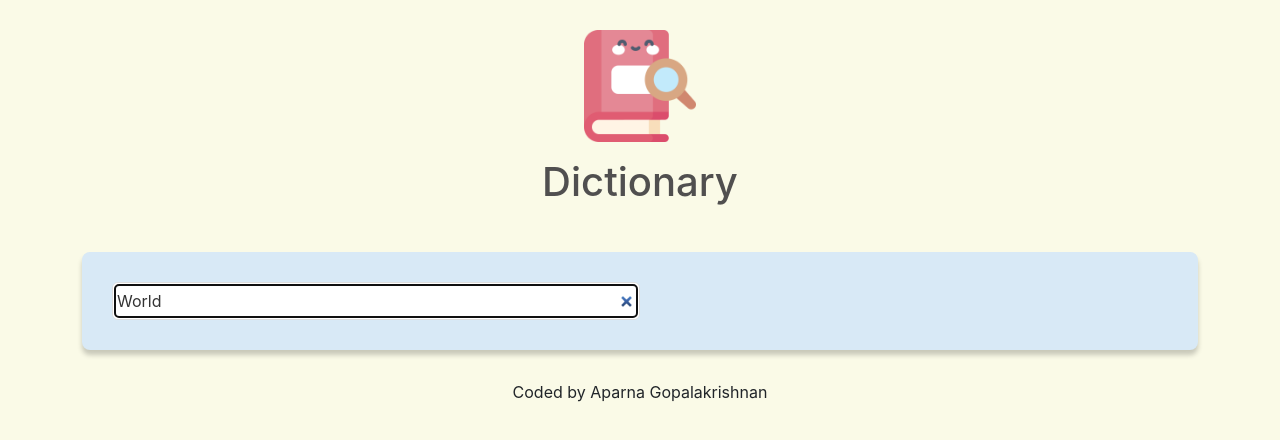
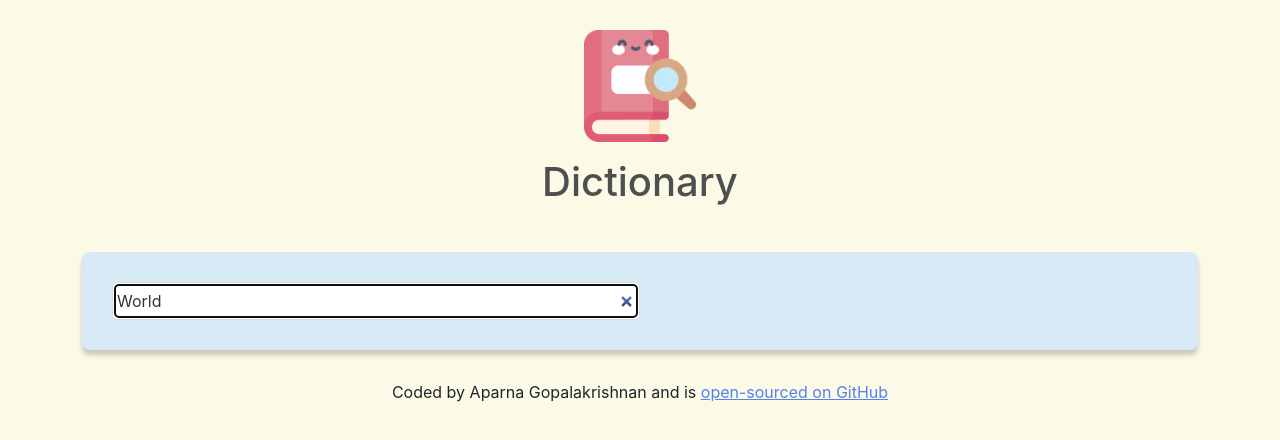
Before and after one commit to Aparnagopal/dictionary-project, a React (Create React App) app: page / in a window 1280 px wide. Shown: the top 440 px of the page. Built offline with nearby package versions, Linux system fonts and the light colour scheme; no server answers.

Commit message:
Update App.js
added Github link

```diff
--- a/src/App.js
+++ b/src/App.js
@@ -13,7 +13,17 @@
         <main>
           <Dictionary defaultkeyword="World" />
         </main>
-        <footer className="App-footer">Coded by Aparna Gopalakrishnan</footer>
+        <footer className="App-footer">
+          Coded by Aparna Gopalakrishnan and is{" "}
+          <a
+            href="https://github.com/Aparnagopal/dictionary-project"
+            target="_blank"
+            rel="noopener noreferrer"
+            alt="GitHub Source"
+          >
+            open-sourced on GitHub
+          </a>
+        </footer>
       </div>
     </div>
   );
```
